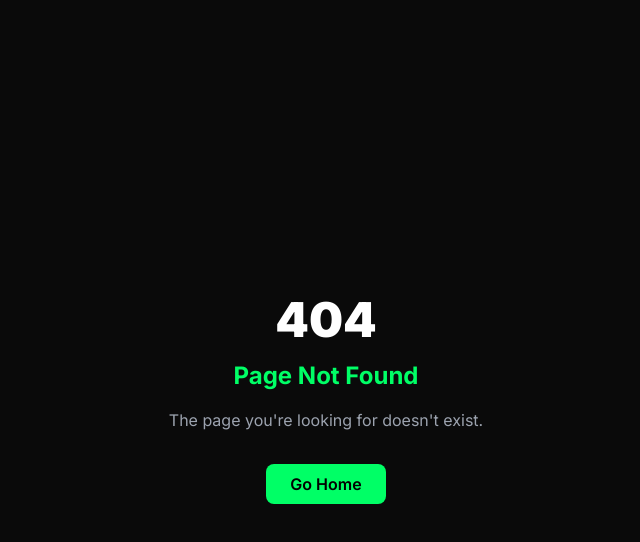
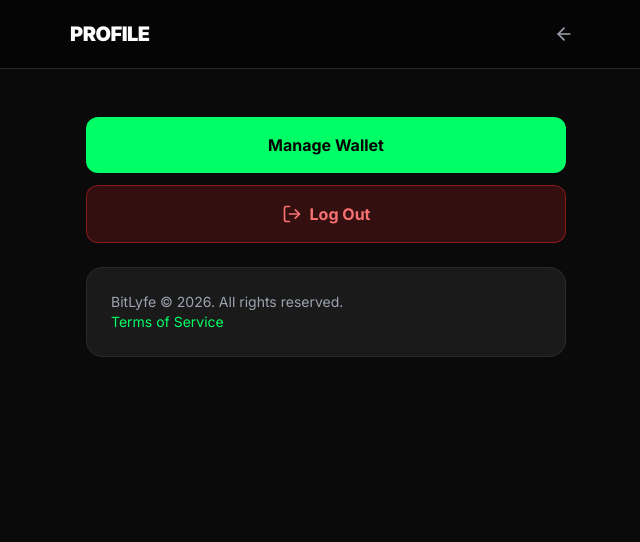
Before and after one commit to shedokedeyi558-bit/Triple-Threat-, a Next.js app: page /profile in a window 1280 px wide. Before the commit this address had no page. Shown: the top 542 px of the page, without its empty margins (314-954 px from the left). Built offline with nearby package versions, Linux system fonts and the light colour scheme.

Commit message:
Fix: Update env to production backend URL and improve profile header layout

```diff
--- /dev/null
+++ b/app/profile/page.tsx
@@ -0,0 +1,98 @@
+"use client";
+
+import { useRouter } from "next/navigation";
+import { useApp } from "@/context/AppContext";
+import { removeToken } from "@/lib/api";
+import Link from "next/link";
+import { ArrowLeft, LogOut } from "lucide-react";
+import { motion } from "framer-motion";
+
+export default function ProfilePage() {
+  const { state, dispatch } = useApp();
+  const router = useRouter();
+
+  const handleLogout = async () => {
+    // Clear token
+    removeToken();
+    // Dispatch logout action
+    dispatch({ type: "LOGOUT" });
+    // Clear localStorage
+    localStorage.removeItem("tt_player");
+    // Redirect to home
+    router.push("/");
+  };
+
+  return (
+    <main className="min-h-screen bg-[#0A0A0A] text-white pb-24">
+      {/* Header */}
+      <header className="sticky top-0 z-40 bg-black/50 backdrop-blur-md border-b border-[#2A2A2A] px-4 sm:px-6 py-4">
+        <div className="max-w-lg mx-auto flex items-center justify-between">
+          <h1 className="font-black text-xl uppercase tracking-tight">Profile</h1>
+          <Link
+            href="/play"
+            className="p-2 rounded-lg hover:bg-white/10 transition-colors text-gray-400 hover:text-white"
+            title="Go back to games"
+          >
+            <ArrowLeft size={20} />
+          </Link>
+        </div>
+      </header>
+
+      {/* Content */}
+      <motion.section
+        initial={{ opacity: 0, y: 20 }}
+        animate={{ opacity: 1, y: 0 }}
+        transition={{ duration: 0.6 }}
+        className="max-w-lg mx-auto px-4 py-12 space-y-6"
+      >
+        {/* Player Info */}
+        {state.player && (
+          <div className="bg-[#1A1A1A] border border-[#2A2A2A] rounded-2xl p-6 space-y-4">
+            <div>
+              <p className="text-gray-400 text-sm mb-1">Phone Number</p>
+              <p className="text-xl font-bold text-white">{state.player.phone}</p>
+            </div>
+            {state.player.name && (
+              <div>
+                <p className="text-gray-400 text-sm mb-1">Name</p>
+                <p className="text-xl font-bold text-white">{state.player.name}</p>
+              </div>
+            )}
+            <div>
+              <p className="text-gray-400 text-sm mb-1">Balance</p>
+              <p className="text-2xl font-bold text-neon">
+                ₦{state.player.balance.toLocaleString()}
+              </p>
+            </div>
+          </div>
+        )}
+
+        {/* Action Buttons */}
+        <div className="space-y-3">
+          <Link
+            href="/wallet"
+            className="block w-full py-4 px-4 bg-neon text-black font-bold rounded-xl hover:bg-neon/90 transition-colors text-center"
+          >
+            Manage Wallet
+          </Link>
+
+          <button
+            onClick={handleLogout}
+            className="w-full py-4 px-4 bg-red-600/20 border border-red-600/50 text-red-400 font-bold rounded-xl hover:bg-red-600/30 transition-colors flex items-center justify-center gap-2"
+          >
+            <LogOut size={20} />
+            Log Out
+          </button>
+        </div>
+
+        {/* Info */}
+        <div className="bg-[#1A1A1A] border border-[#2A2A2A] rounded-2xl p-6 text-sm text-gray-400 space-y-3">
+          <p>BitLyfe © 2026. All rights reserved.</p>
+          <Link href="/terms" className="text-neon hover:underline">
+            Terms of Service
+          </Link>
+        </div>
+      </motion.section>
+    </main>
+  );
+}
```
